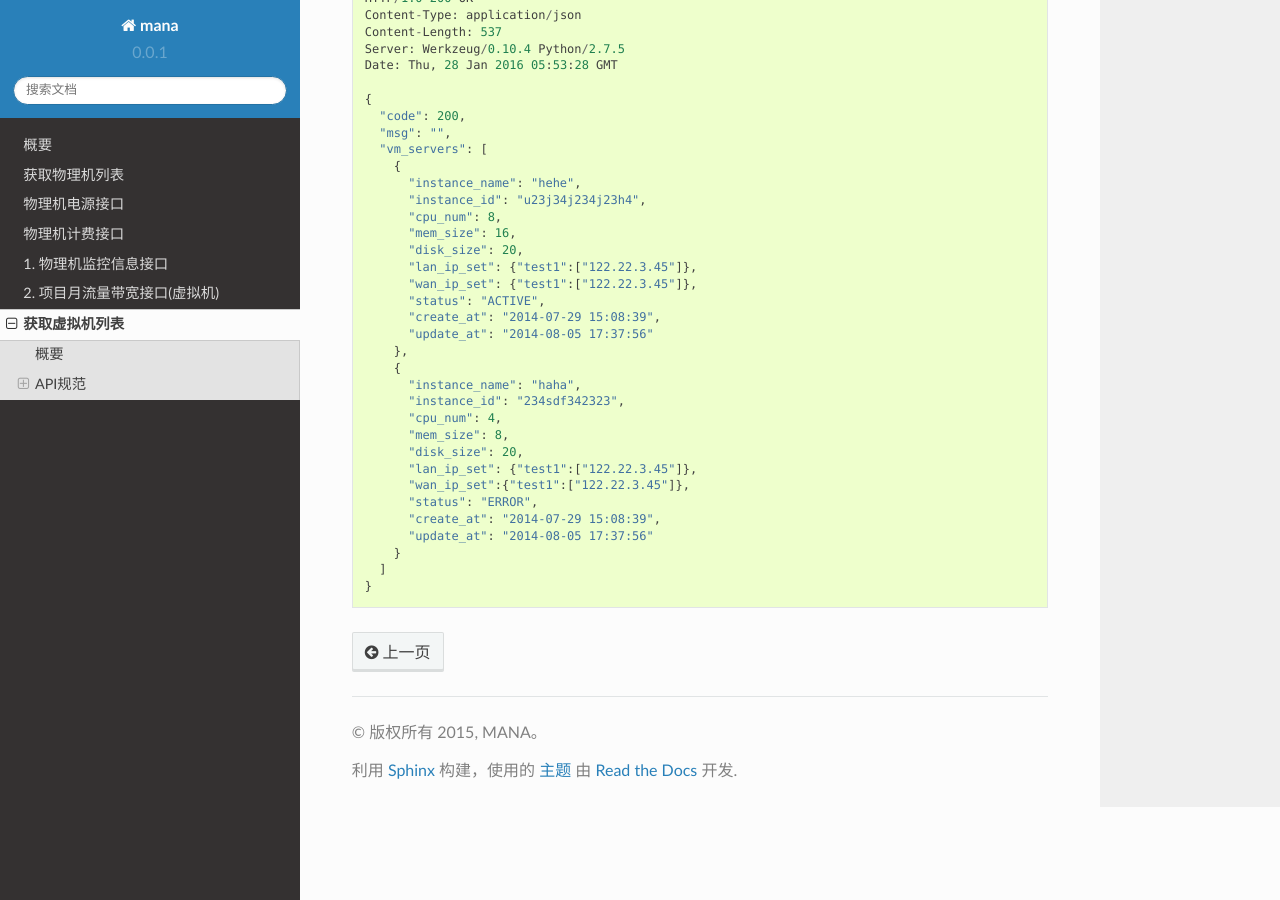
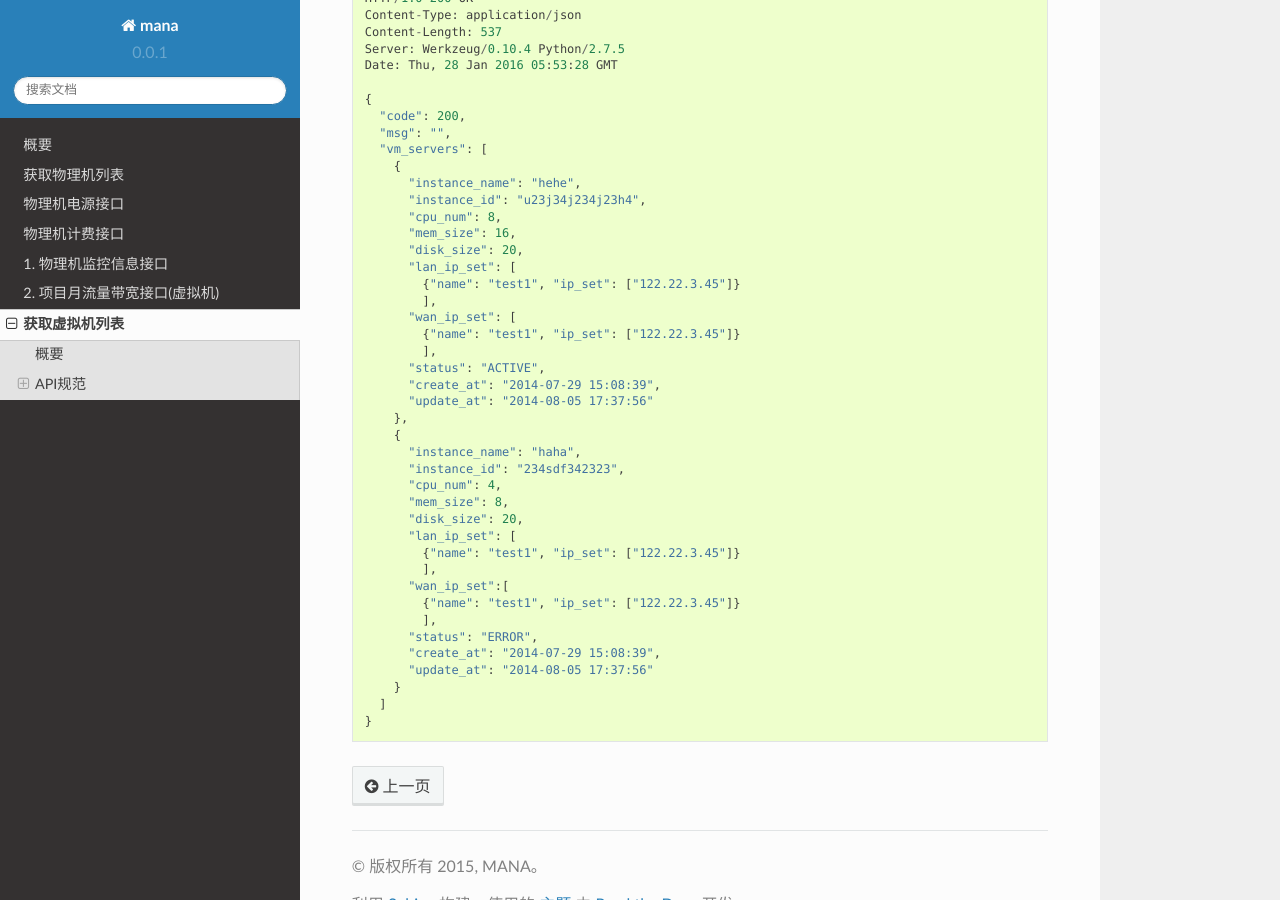
Before and after one commit to JerryDog/mana_api_doc, a Sphinx documentation site: the page built from source/vm.rst, in a window 1280 px wide and 900 px high, scrolled down 1672 px. Built offline with Sphinx 7.4.7 and the Read the Docs theme 2.0.0, drawn with Linux system fonts in a browser that asks for light colours.

Commit message:
vm返回状态更新

```diff
--- a/source/vm.rst
+++ b/source/vm.rst
@@ -117,8 +117,12 @@ API规范
               "cpu_num": 8,
               "mem_size": 16,
               "disk_size": 20,
-              "lan_ip_set": {"test1":["122.22.3.45"]},
-              "wan_ip_set": {"test1":["122.22.3.45"]},
+              "lan_ip_set": [
+                {"name": "test1", "ip_set": ["122.22.3.45"]}
+                ],
+              "wan_ip_set": [
+                {"name": "test1", "ip_set": ["122.22.3.45"]}
+                ],
               "status": "ACTIVE",
               "create_at": "2014-07-29 15:08:39",
               "update_at": "2014-08-05 17:37:56"
@@ -129,8 +133,12 @@ API规范
               "cpu_num": 4,
               "mem_size": 8,
               "disk_size": 20,
-              "lan_ip_set": {"test1":["122.22.3.45"]},
-              "wan_ip_set":{"test1":["122.22.3.45"]},
+              "lan_ip_set": [
+                {"name": "test1", "ip_set": ["122.22.3.45"]}
+                ],
+              "wan_ip_set":[
+                {"name": "test1", "ip_set": ["122.22.3.45"]}
+                ],
               "status": "ERROR",
               "create_at": "2014-07-29 15:08:39",
               "update_at": "2014-08-05 17:37:56"
```
